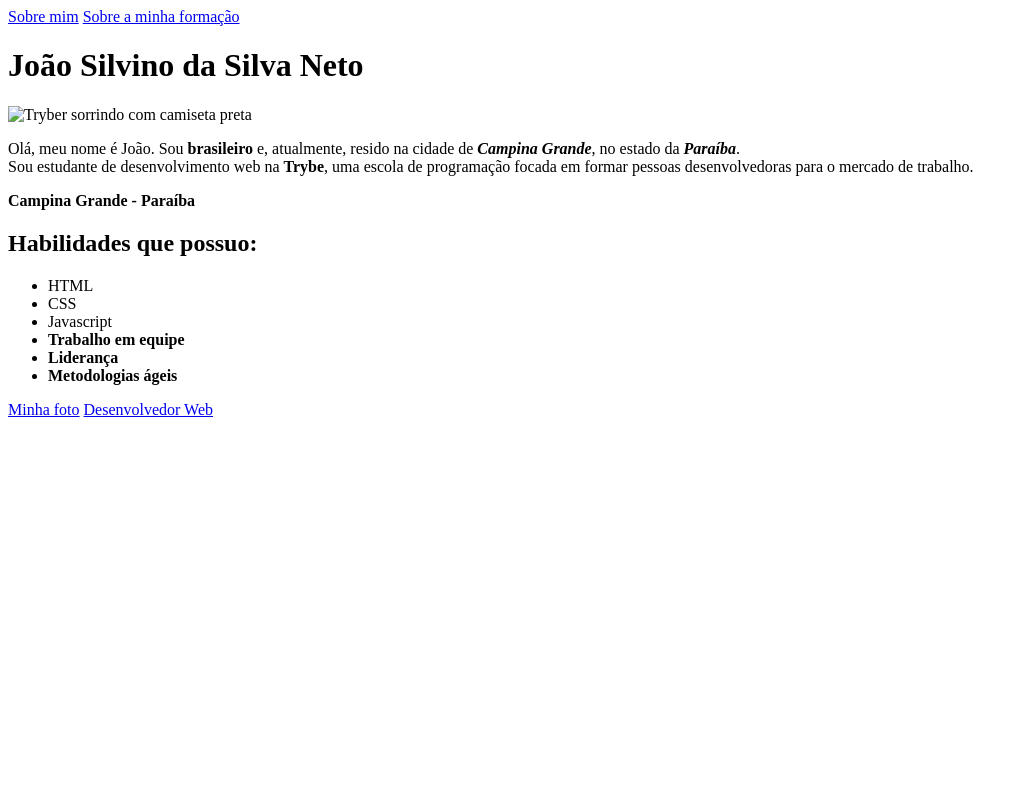
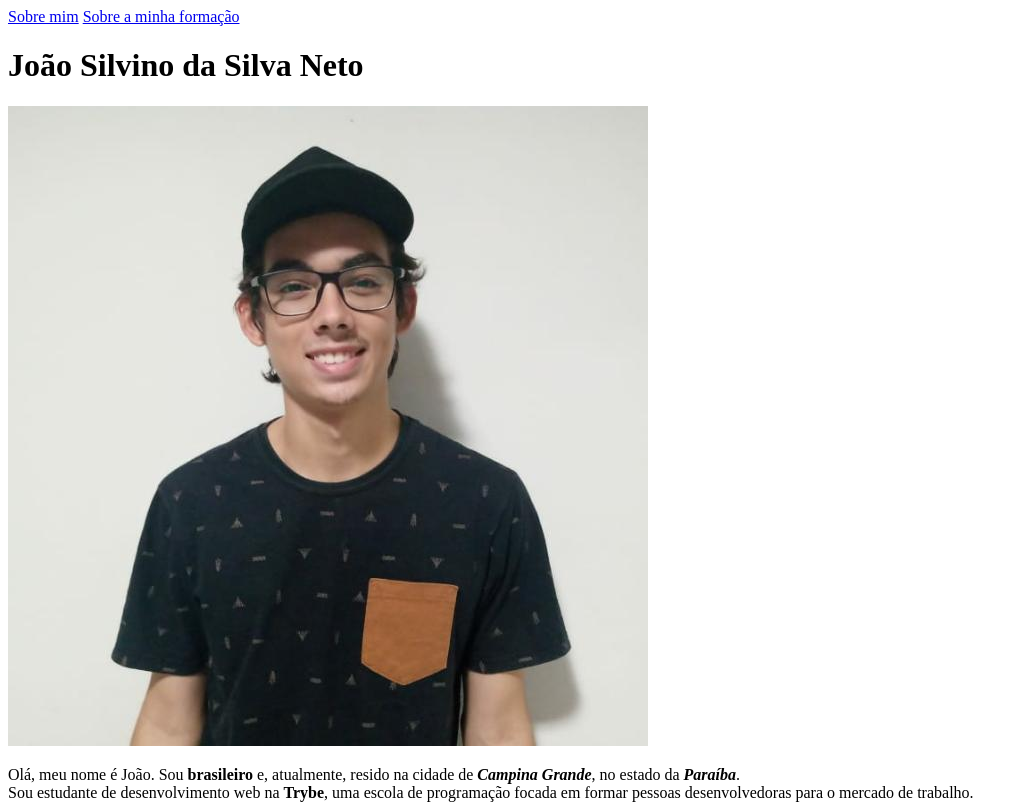
Before and after one commit to joaosilvino/joaosilvino.github.io, a plain HTML site: page index.html in a window 1280 px wide. Shown: the top 805 px of the page, without its empty margins (0-1028 px from the left). Drawn offline with Linux system fonts and the light colour scheme.

Commit message:
Renomeia foto

```diff
--- a/index.html
+++ b/index.html
@@ -10,7 +10,7 @@
   <a href="#sobre-mim">Sobre mim</a>
   <a href="#pagina">Sobre a minha formação</a>
   <h1 class="meuNome">João Silvino da Silva Neto</h1>
-  <img id="minha-foto" src="WhatsApp Image 2023-03-22 at 12.28.18.jpeg" alt="Tryber sorrindo com camiseta preta" id="foto">
+  <img id="minha-foto" src="profile.jpeg" alt="Tryber sorrindo com camiseta preta" id="foto">
   <p id="sobre-mim" class="descricao">Olá, meu nome é João. Sou <strong>brasileiro</strong> e, atualmente, resido na cidade de <strong><em>Campina Grande</em></strong>, no estado da <strong><em>Paraíba</em></strong>. <br> Sou estudante de desenvolvimento web na <strong>Trybe</strong>, uma escola de programação focada em formar pessoas desenvolvedoras para o mercado de trabalho.</p>
   <p class="resido"><strong>Campina Grande - Paraíba</strong></p>
   <h2>Habilidades que possuo:</h2>
```
